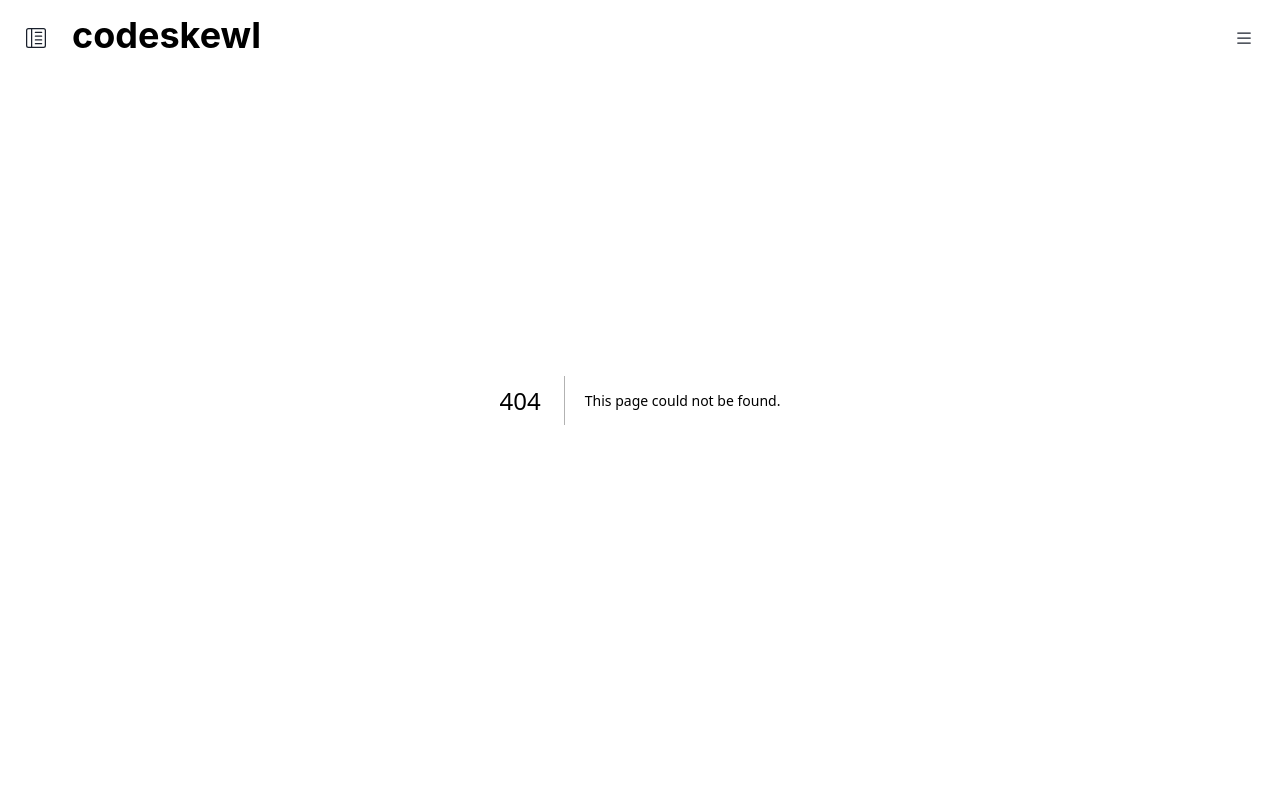
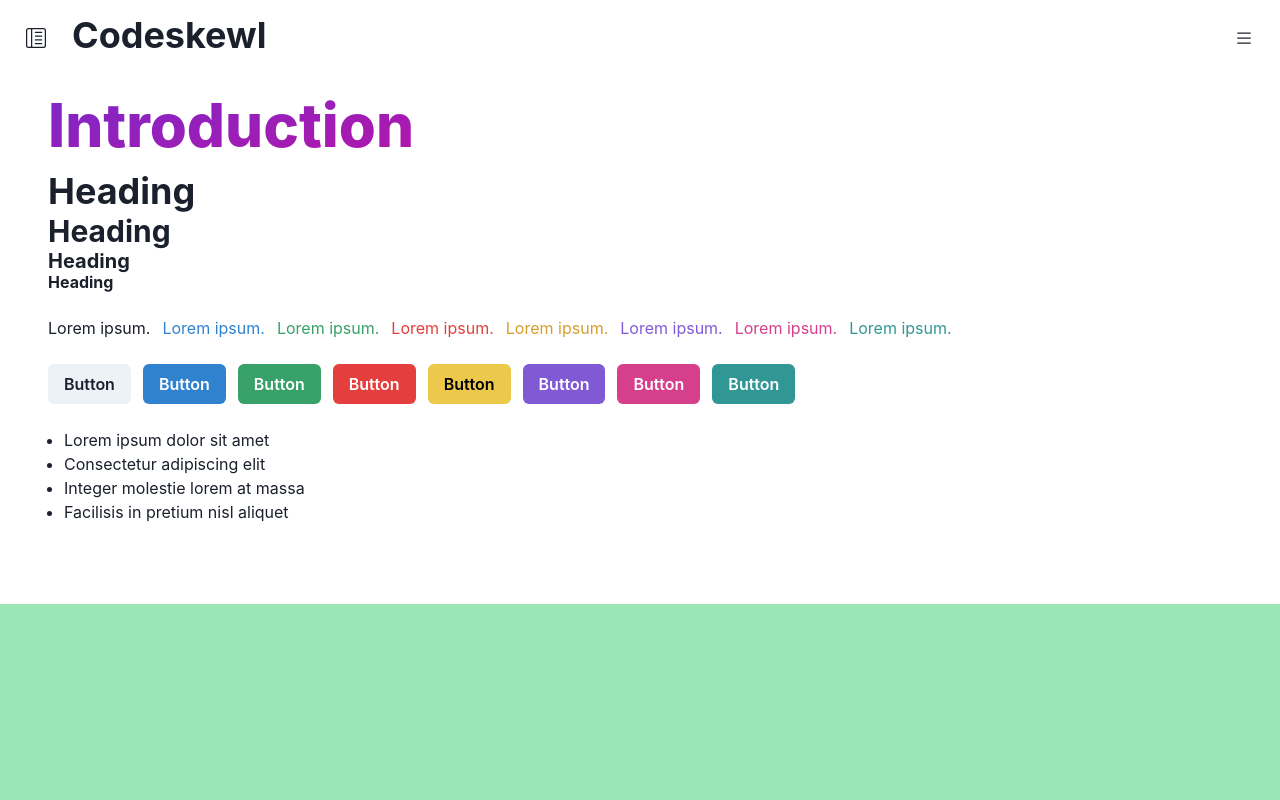
Before and after one commit to codeskewl/website, a Next.js app: page /introduction in a window 1280 px wide. Before the commit this address had no page. Shown: the top 800 px of the page. Built offline with nearby package versions, Linux system fonts and the light colour scheme.

Commit message:
styles and sidebar

```diff
--- a/components/header.js
+++ b/components/header.js
@@ -1,3 +1,5 @@
+import Link from "next/link";
+
 import {
 	Box,
 	Heading,
@@ -21,13 +23,14 @@ function Component() {
 				display="flex"
 				alignItems={"center"}
 				justifyContent={"space-between"}
+				zIndex={400}
 			>
 				<Box display="flex" gap={4} alignItems="center">
 					<Box >
 						<Sidebar />
 					</Box>
-					<Heading position={"relative"} bottom="2px">
-						codeskewl
+					<Heading as={Link} href="/" position={"relative"} bottom="2px">
+						Codeskewl
 					</Heading>
 				</Box>
 
--- a/components/sidebar.js
+++ b/components/sidebar.js
@@ -1,3 +1,5 @@
+import Link from "next/link";
+
 import {
 	Box,
 	Button,
@@ -48,8 +50,17 @@ function Sidebar() {
 
 					<DrawerBody>
 						<Stack spacing={1}>
-							<Box rounded="md" _hover={{ bg: "gray.100" }} padding={"0.5rem 1rem"} border="0.1rem solid gray.400" cursor="pointer">
+
+							<Box as={Link} href="/" rounded="md" _hover={{ bg: "gray.100" }} padding={"0.5rem 1rem"} border="0.1rem solid gray.400" cursor="pointer" onClick={onClose}>
+								Home
+							</Box>
+
+							<Box as={Link} href="/introduction" rounded="md" _hover={{ bg: "gray.100" }} padding={"0.5rem 1rem"} border="0.1rem solid gray.400" cursor="pointer" onClick={onClose}>
 								Introduction
+							</Box>
+
+							<Box as={Link} href="/components" rounded="md" _hover={{ bg: "gray.100" }} padding={"0.5rem 1rem"} border="0.1rem solid gray.400" cursor="pointer" onClick={onClose}>
+								Components
 							</Box>
 
 
@@ -148,10 +159,10 @@ function Sidebar() {
 					</DrawerBody>
 
 					<DrawerFooter>
-						<Button variant='outline' mr={3} onClick={onClose}>
+						{/* <Button variant='outline' mr={3} onClick={onClose}>
 							Cancel
 						</Button>
-						<Button colorScheme='blue'>Save</Button>
+						<Button colorScheme='blue'>Save</Button> */}
 					</DrawerFooter>
 				</DrawerContent>
 			</Drawer>
--- /dev/null
+++ b/pages/introduction.js
@@ -0,0 +1,161 @@
+
+import Head from 'next/head'
+import Image from 'next/image'
+import styles from '../styles/Home.module.css'
+import {
+  Box,
+  Button,
+  ButtonGroup,
+  Flex,
+  Heading,
+  Text
+} from "@chakra-ui/react";
+
+import {
+  List,
+  ListItem,
+  ListIcon,
+  OrderedList,
+  UnorderedList,
+} from '@chakra-ui/react'
+
+export default function Home() {
+  return (
+    <div>
+      <Head>
+        <title>codeskewl</title>
+        <meta name="description" content="Codeskewl – code is cool!" />
+        <link rel="icon" href="/favicon.ico" />
+      </Head>
+
+      <Box py={[5, 10, 20]} px={[6, 6, 12]}>
+
+        <Text
+          bgGradient='linear(-15deg, #FF0080, #7928CA)'
+          bgClip='text'
+          fontSize='6xl'
+          fontWeight='extrabold'
+        >
+          Introduction
+        </Text>
+
+        <Heading>
+          Heading
+        </Heading>
+
+        <Heading size="lg">
+          Heading
+        </Heading>
+
+        <Heading size="md">
+          Heading
+        </Heading>
+
+        <Heading size="sm">
+          Heading
+        </Heading>
+
+        <br />
+
+        <Flex gap={3} flexWrap={"wrap"}>
+
+
+          <p>
+            Lorem ipsum.
+          </p>
+
+          <Text color="blue.500">
+            Lorem ipsum.
+          </Text>
+
+          <Text color="green.500">
+            Lorem ipsum.
+          </Text>
+
+          <Text color="red.500">
+            Lorem ipsum.
+          </Text>
+
+          <Text color="yellow.500">
+            Lorem ipsum.
+          </Text>
+
+          <Text color="purple.500">
+            Lorem ipsum.
+          </Text>
+
+          <Text color="pink.500">
+            Lorem ipsum.
+          </Text>
+
+          <Text color="teal.500">
+            Lorem ipsum.
+          </Text>
+        </Flex>
+
+        <br />
+
+        <Flex display={"flex"} gap={3} flexWrap={"wrap"}>
+          <Button>
+            Button
+          </Button>
+
+          <Button colorScheme={"blue"}>
+            Button
+          </Button>
+
+          <Button colorScheme={"green"}>
+            Button
+          </Button>
+
+          <Button colorScheme={"red"}>
+            Button
+          </Button>
+
+          <Button colorScheme={"yellow"}>
+            Button
+          </Button>
+
+          <Button colorScheme={"purple"}>
+            Button
+          </Button>
+
+          <Button colorScheme={"pink"}>
+            Button
+          </Button>
+
+          <Button colorScheme={"teal"}>
+            Button
+          </Button>
+
+        </Flex>
+
+        <br />
+
+        <UnorderedList>
+          <ListItem>Lorem ipsum dolor sit amet</ListItem>
+          <ListItem>Consectetur adipiscing elit</ListItem>
+          <ListItem>Integer molestie lorem at massa</ListItem>
+          <ListItem>Facilisis in pretium nisl aliquet</ListItem>
+        </UnorderedList>
+      </Box>
+
+      <Box bg="green.200" height="400px">
+
+      </Box>
+
+      <Box bg="red.200" height="500px">
+
+      </Box>
+
+      <Box bg="blue.200" height="500px">
+
+      </Box>
+
+      <Box bg="teal.200" height="500px">
+
+      </Box>
+
+    </div>
+  )
+}
```
Also changed, not shown: pages/components.js (added, +161 -0 lines), pages/index.js (+15 -89 lines), 1 other file (tests, documents, lock files or other folders).
